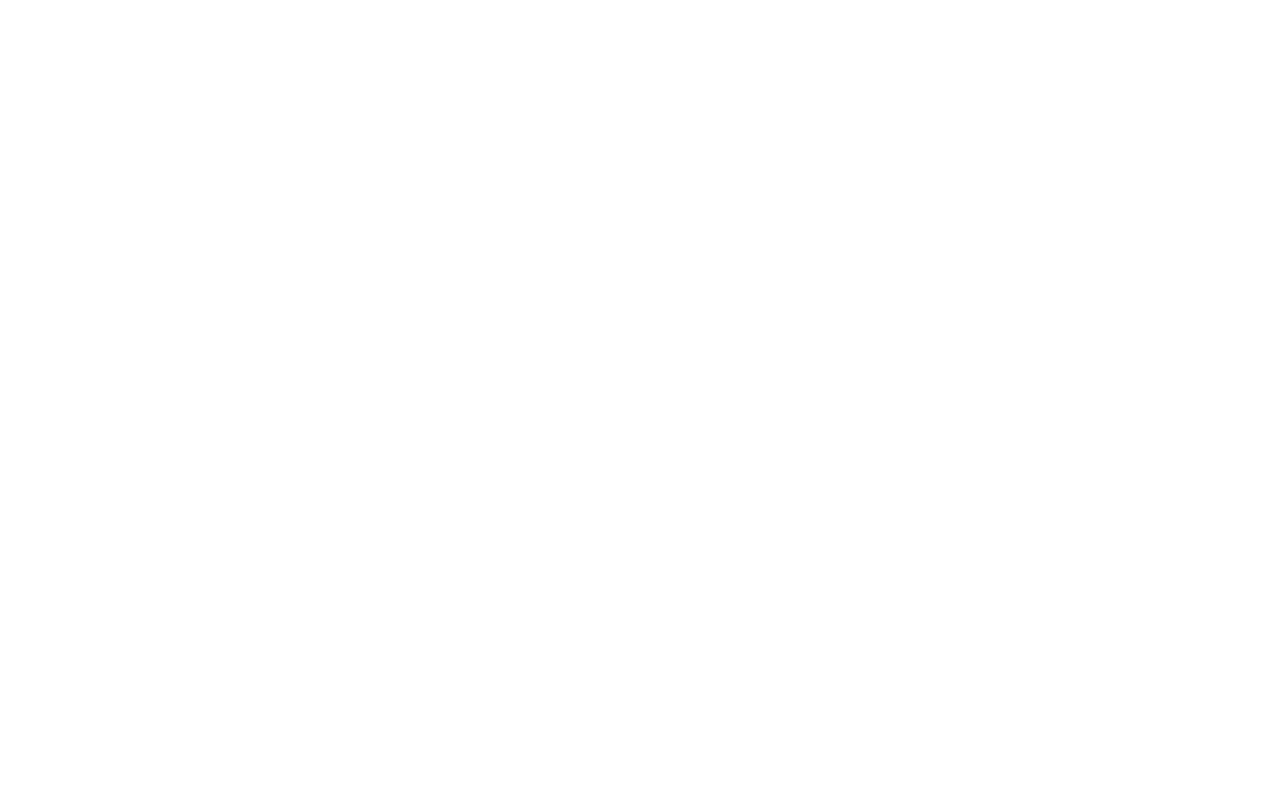
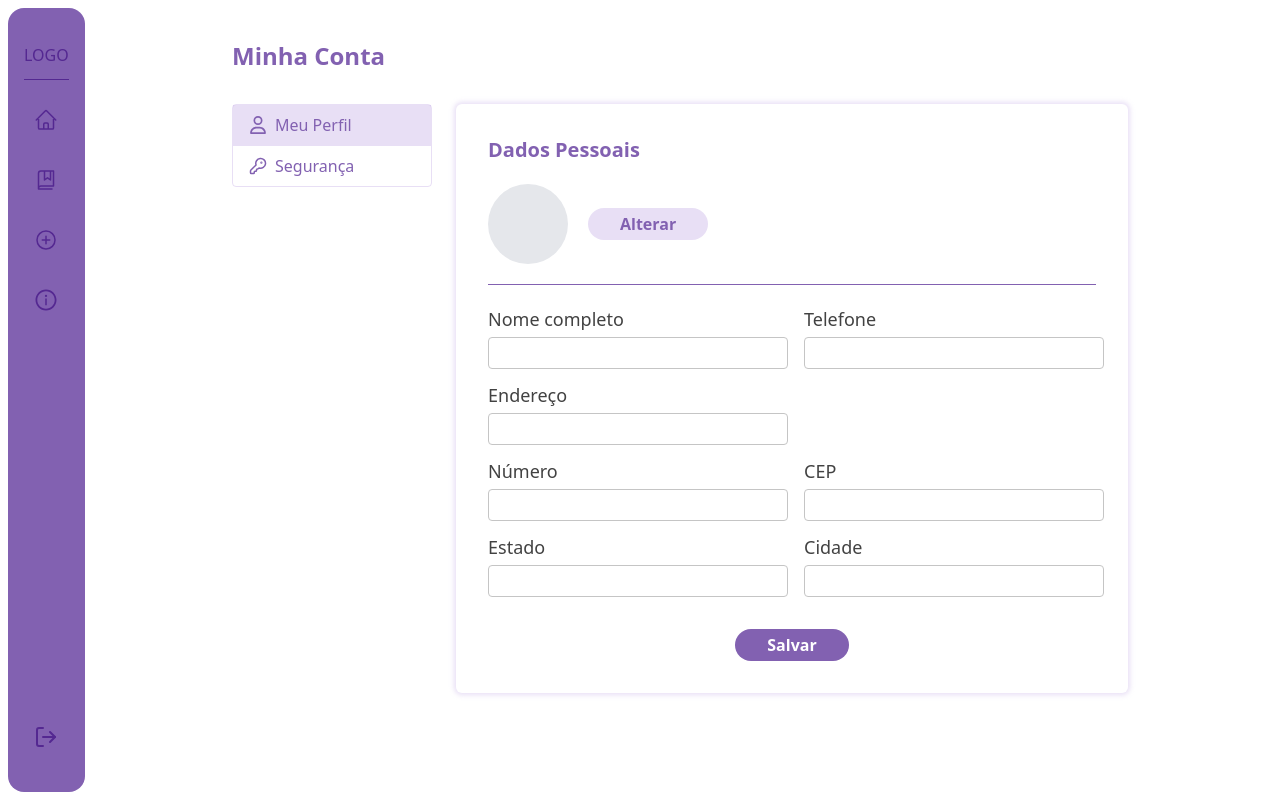
Before and after one commit to imarialu/bibliotroca, a React (Vite) app: page /minha-conta in a window 1280 px wide. Before the commit this address had no page. Built offline with nearby package versions, Linux system fonts and the light colour scheme.

Commit message:
feat: cria página minha conta

```diff
--- a/src/App.jsx
+++ b/src/App.jsx
@@ -4,6 +4,7 @@
 import Home from './pages/Home/Home';
 import BookRegister from './pages/BookRegister/BookRegister';
 import MyBooks from './pages/MyBooks/MyBooks';
+import MyAccount from './pages/MyAccount/MyAccount';
 
 function App() {
   return (
@@ -15,6 +16,7 @@
           <Route path='/inicio' element={<Home/>}/>
           <Route path='/cadastro-de-livros' element={<BookRegister/>}/>
           <Route path='/meus-livros' element={<MyBooks/>}/>
+          <Route path='/minha-conta' element={<MyAccount/>}/>
         </Routes>
       </Router>
     </>
--- /dev/null
+++ b/src/pages/MyAccount/MyAccount.jsx
@@ -0,0 +1,51 @@
+import { useState } from "react";
+
+import { FaRegUser } from 'react-icons/fa6';
+import { LuKeyRound } from 'react-icons/lu';
+
+import Sidebar from "../../components/Sidebar";
+import Button from "./components/Button";
+import MyProfileForm from "./components/MyProfileForm";
+import SecurityForm from "./components/SecurityForm";
+
+export default function MyAccount(){
+    const [activeForm, setActiveForm] = useState("profile-form")
+
+    return(
+        <>
+            <Sidebar/>
+            <main className="flex flex-col items-center min-h-screen h-full">
+                <section className="ml-20 w-[70%]">
+                    <div className="flex justify-start text-2xl font-bold text-[var(--color-purple)] mt-10 mb-8">
+                        <h1>Minha Conta</h1>
+                    </div>
+
+                    <div className="grid grid-cols-4">
+                        <div className="flex flex-col w-[200px] h-[83px] border-1 border-[var(--color-transparent-purple)] rounded-sm">
+                            <Button
+                                isActive={activeForm === "profile-form"}
+                                onClick={() => setActiveForm("profile-form")}
+                                icon={<FaRegUser className="text-lg"/>}
+                                text={"Meu Perfil"}>
+                            </Button>
+
+                            <hr className="text-[var(--color-transparent-purple)]"/>
+
+                            <Button
+                                isActive={activeForm === "security-form"}
+                                onClick={() => setActiveForm("security-form")}
+                                icon={<LuKeyRound className="text-lg"/>}
+                                text={"Segurança"}>
+                            </Button>
+                        </div>
+
+                        <section className="col-span-3 mb-10">
+                            {activeForm === "profile-form" && <MyProfileForm/>}
+                            {activeForm === "security-form" && <SecurityForm/>}
+                        </section>
+                    </div>
+                </section>
+            </main>
+        </>
+    )
+}
--- /dev/null
+++ b/src/pages/MyAccount/components/Button.jsx
@@ -0,0 +1,8 @@
+export default function Button({isActive, onClick, icon, text}){
+    return(
+        <button onClick={onClick} className={`flex items-center px-4 py-2 gap-2 cursor-pointer text-[var(--color-purple)] transition duration-600 ease hover:bg-[var(--color-transparent-purple)] ${isActive ? "bg-[var(--color-transparent-purple)]" : "bg-transparent"}`}>
+            {icon}
+            {text}
+        </button>
+    )
+}
--- /dev/null
+++ b/src/pages/MyAccount/components/MyProfileForm.jsx
@@ -0,0 +1,44 @@
+import { Input } from "../../../components/Input"
+
+export default function MyProfileForm(){
+    return(
+        <form className="p-8 rounded-md shadow-[0px_0px_5px_2px_rgba(198,_174,_230,_0.4)]">
+            <h1 className="mb-5 text-xl font-bold text-[var(--color-purple)]">Dados Pessoais</h1>
+
+            <div className="flex items-center gap-5">
+                <div className="w-[80px] h-[80px] rounded-full bg-gray-200">
+                    {/* Foto de perfil do usuário */}
+                </div>
+
+                <button className="rounded-full py-1 px-8 bg-[var(--color-transparent-purple)] text-[var(--color-purple)] font-semibold cursor-pointer transition duration-400 ease hover:bg-[var(--color-purple-hover)]">Alterar</button>
+            </div>
+
+            <hr className="mt-5 text-[var(--color-purple)]"/>
+
+            <div className="mt-5">
+                <div className="grid grid-cols-2 gap-6">
+                    <Input label={"Nome completo"}/>
+                    <Input label={"Telefone"}/>
+                </div>
+
+                <div className="grid grid-cols-1">
+                    <Input label={"Endereço"}/>
+                </div>
+
+                <div className="grid grid-cols-2 gap-6">
+                    <Input label={"Número"}/>
+                    <Input label={"CEP"}/>
+                </div>
+
+                <div className="grid grid-cols-2 gap-6">
+                    <Input label={"Estado"}/>
+                    <Input label={"Cidade"}/>
+                </div>
+            </div>
+
+            <div className="flex justify-center">
+                <button className="py-1 px-8 rounded-full bg-[var(--color-purple)] text-white font-semibold cursor-pointer mt-5">Salvar</button>
+            </div>
+        </form>
+    )
+}
--- /dev/null
+++ b/src/pages/MyAccount/components/SecurityForm.jsx
@@ -0,0 +1,7 @@
+export default function SecurityForm(){
+    return(
+        <form className="border-1">
+            formulario de senha
+        </form>
+    )
+}
```
